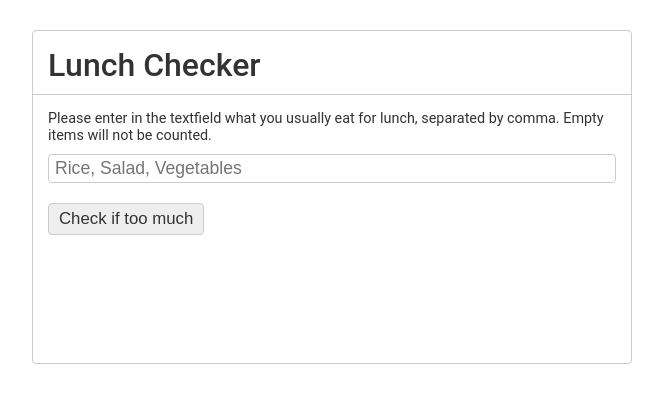
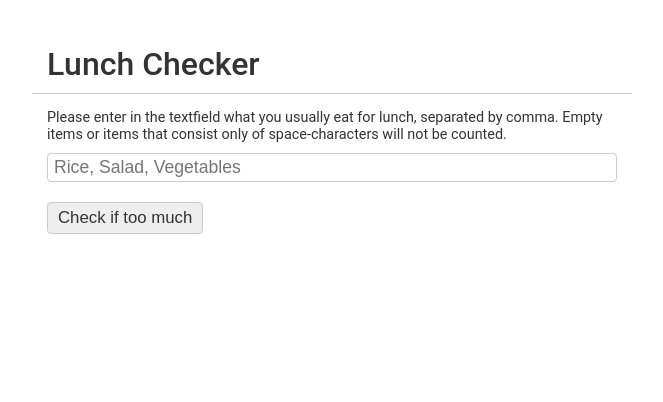
Before and after one commit to mdumke/angular_experiments, a plain HTML site: page assignment1/index.html in a window 1280 px wide. Shown: the whole page, without its empty margins (308-971 px from the left). Drawn offline with Linux system fonts and the light colour scheme.

Commit message:
minor text- and style-changes

```diff
--- a/assignment1/assets/styles/main.css
+++ b/assignment1/assets/styles/main.css
@@ -12,7 +12,6 @@ body {
   max-width: 600px;
   margin: 30px auto 0 auto;
   color: #333;
-  border: 1px solid #ccc;
   border-radius: 4px;
 }
 
--- a/assignment1/index.html
+++ b/assignment1/index.html
@@ -22,7 +22,7 @@
 
       <div class="lunch-checker__description">
         Please enter in the textfield what you usually eat for lunch, separated by comma.
-        Empty items will not be counted.
+        Empty items or items that consist only of space-characters will not be counted.
       </div>
 
       <form>
```
